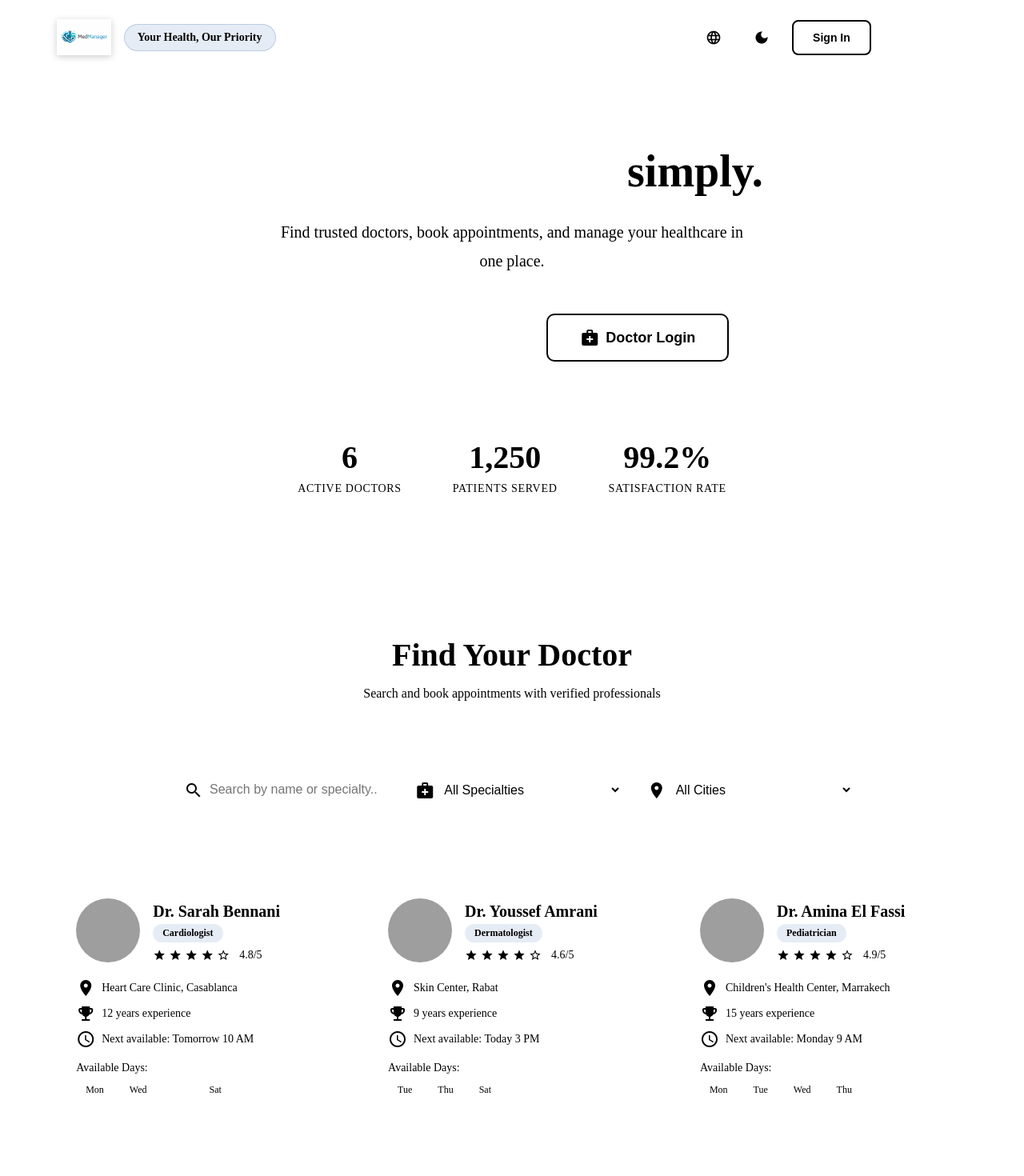
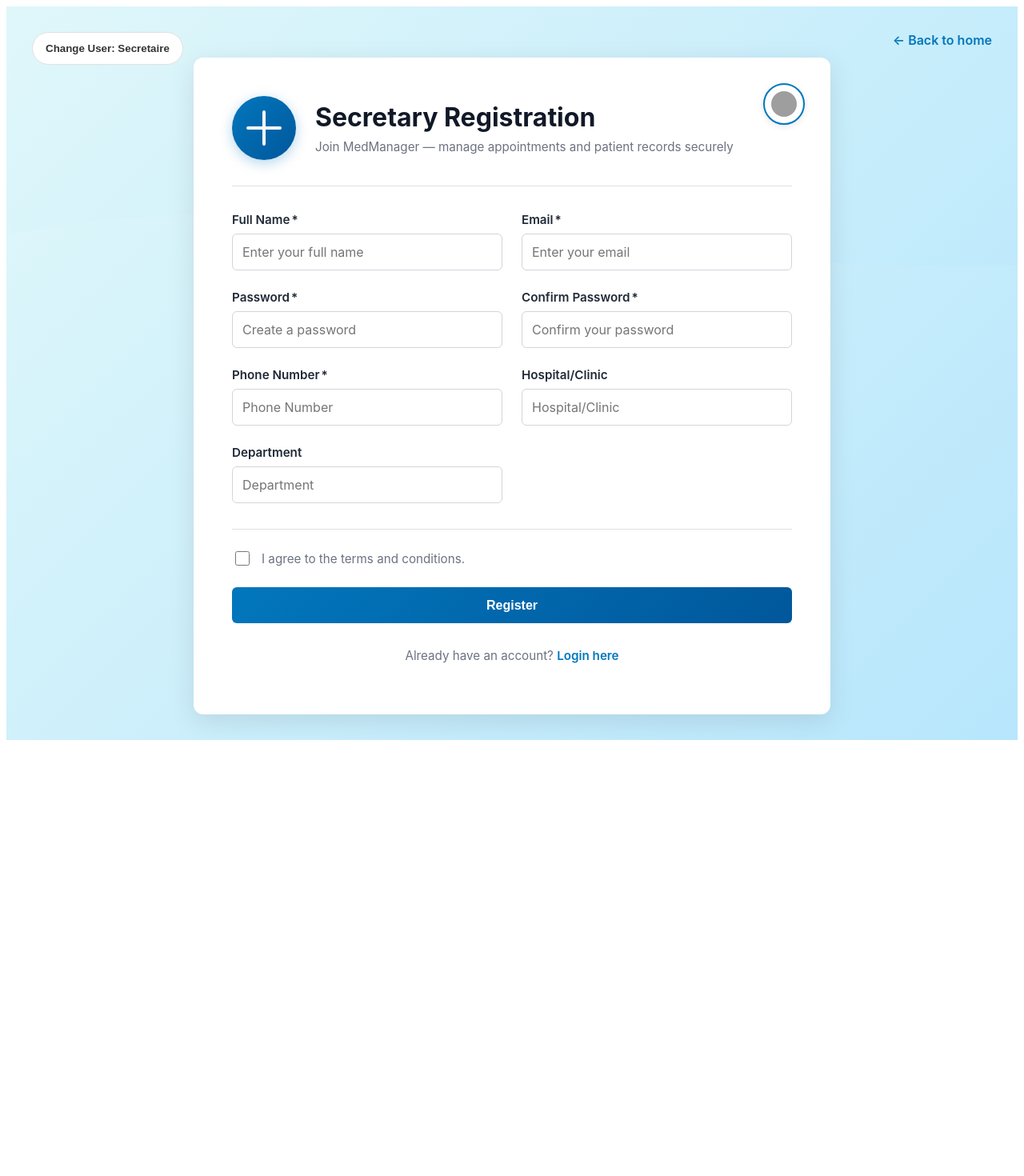
Before and after one commit to W3b-crawl3r/med-manager, an Angular app in the folder Angular/: page /secretary-inscription in a window 1280 px wide. Shown: the top 1470 px of the page at 80% size. After the commit the page ends 933 px from the top, so only its background shows below. Built offline with nearby package versions, Linux system fonts and the light colour scheme; grey boxes are pictures that could not be loaded.

Commit message:
minor tweakes in the home layout + sign in change user button

```diff
--- a/Angular/src/app/Secretary/secretary-inscription/secretary-inscription.component.html
+++ b/Angular/src/app/Secretary/secretary-inscription/secretary-inscription.component.html
@@ -4,6 +4,7 @@
     <button class="user-toggle" (click)="userMenuOpen = !userMenuOpen">{{ 'Change User:' }} {{ currentUser }}</button>
     <div class="user-menu" *ngIf="userMenuOpen">
       <div class="user-item" (click)="selectUser('Doctor')">Doctor</div>
+      <div class="user-item" (click)="selectUser('Patient')">Patient</div>
       <div class="user-item" (click)="selectUser('Secretaire')">Secretaire</div>
     </div>
   </div>
--- a/Angular/src/app/Secretary/secretary-inscription/secretary-inscription.component.ts
+++ b/Angular/src/app/Secretary/secretary-inscription/secretary-inscription.component.ts
@@ -105,6 +105,15 @@ export class SecretaryInscriptionComponent {
   selectUser(user: string) {
     this.currentUser = user;
     this.userMenuOpen = false;
+
+    // Redirect depending on user type
+    if (user === 'Doctor') {
+      this.router.navigate(['/doctor-inscription']);
+    } else if (user === 'Patient') {
+      this.router.navigate(['/patient-inscription']);
+    } else if (user === 'Secretaire') {
+      this.router.navigate(['/secretary-inscription']); // current page
+    }
   }
 
   goBack() {
--- a/Angular/src/app/app.css
+++ b/Angular/src/app/app.css
@@ -412,8 +412,9 @@ body {
 .gradient-text {
   background: linear-gradient(135deg, var(--primary-color), var(--primary-accent));
   -webkit-background-clip: text;
-  -webkit-text-fill-color: transparent;
+  /*-webkit-text-fill-color: transparent;*/
   background-clip: text;
+  color: black;
 }
 
 .hero-subtitle {
--- a/Angular/src/app/app.html
+++ b/Angular/src/app/app.html
@@ -1,5 +1,5 @@
 <!-- ================= HEADER ================= -->
-<header class="app-header" *ngIf="!isDoctorRoute()">
+<header class="app-header" *ngIf="!isAuthRoute()">
   <div class="header-left">
     <img src="assets/medMan-white.png" alt="MedManager Logo" class="logo" />
     <div class="tagline">Your Health, Our Priority</div>
@@ -34,15 +34,15 @@
 </header>
 
 <!-- ================= HERO ================= -->
-<main class="hero" *ngIf="!isDoctorRoute()">
+<main class="hero" *ngIf="!isAuthRoute()">
   <h1 class="hero-title">
-    <span class="gradient-text">Manage healthcare</span>
+    <span class="gradient-text">Manage healthcare , </span>
     <span class="highlight-text">simply.</span>
   </h1>
   <p class="hero-subtitle">Find trusted doctors, book appointments, and manage your healthcare in one place.</p>
 
   <div class="hero-buttons">
-    <button class="btn-primary" (click)="navigate('/login/patient')">
+    <button class="btn-outline" (click)="navigate('/login/patient')">
       <span class="material-icons">event</span> Book an Appointment
     </button>
     <button class="btn-outline" (click)="navigate('/login/doctor')">
@@ -68,7 +68,7 @@
 </main>
 
 <!-- ================= FIND DOCTOR ================= -->
-<section class="doctors-section" id="doctors" *ngIf="!isDoctorRoute()">
+<section class="doctors-section" id="doctors" *ngIf="!isAuthRoute()">
   <div class="section-header">
     <h2>Find Your Doctor</h2>
     <p class="subtitle">Search and book appointments with verified professionals</p>
@@ -160,7 +160,7 @@
 </section>
 
 <!-- ================= HOW IT WORKS ================= -->
-<section class="how-it-works" id="how-it-works" *ngIf="!isDoctorRoute()">
+<section class="how-it-works" id="how-it-works" *ngIf="!isAuthRoute()">
   <div class="section-header">
     <h2>How It Works</h2>
     <p>Simple steps to better healthcare</p>
@@ -180,7 +180,7 @@
 </section>
 
 <!-- ================= USER ACCESS ================= -->
-<section class="user-access" id="access" *ngIf="!isDoctorRoute()">
+<section class="user-access" id="access" *ngIf="!isAuthRoute()">
   <div class="section-header">
     <h2>Access Your Space</h2>
     <p>Role-based portals for everyone</p>
@@ -207,7 +207,7 @@
 </section>
 
 <!-- ================= SECURITY ================= -->
-<section class="security" *ngIf="!isDoctorRoute()">
+<section class="security" *ngIf="!isAuthRoute()">
   <div class="section-header">
     <h2>Security & Trust</h2>
     <p>Your health data is protected with enterprise-grade security</p>
@@ -224,7 +224,7 @@
 </section>
 
 <!-- ================= CTA ================= -->
-<section class="cta" *ngIf="!isDoctorRoute()">
+<section class="cta" *ngIf="!isAuthRoute()">
   <div class="cta-content">
     <h2>Ready to Get Started?</h2>
     <p>Join thousands of patients and professionals</p>
@@ -256,7 +256,7 @@
 </section>
 
 <!-- ================= FOOTER ================= -->
-<footer class="footer" *ngIf="!isDoctorRoute()">
+<footer class="footer" *ngIf="!isAuthRoute()">
   <div class="footer-grid">
     <div class="footer-brand">
       <div class="footer-logo">
@@ -333,7 +333,7 @@
 </footer>
 
 <!-- Live Chat Widget -->
-<div class="live-chat" *ngIf="!isDoctorRoute()">
+<div class="live-chat" *ngIf="!isAuthRoute()">
   <button class="chat-toggle" (click)="toggleChat()">
     <span class="material-icons">chat</span>
     <span class="chat-notification" *ngIf="hasUnreadMessages()">●</span>
--- a/Angular/src/app/app.ts
+++ b/Angular/src/app/app.ts
@@ -163,6 +163,17 @@ export class App implements OnInit {
     return url.startsWith('/secretary-inscription') ||
            url.startsWith('/secretary-login') ||
            url === '/secretary-dashboard';
+  }
+
+  isPatientRoute(): boolean {
+    const url = this.router.url;
+    return url.startsWith('/patient-inscription') ||
+           url.startsWith('/patient-login') ||
+           url === '/patient-dashboard';
+  }
+
+  isAuthRoute(): boolean {
+    return this.isDoctorRoute() || this.isSecretaryRoute() || this.isPatientRoute();
   }
 
   // ===== Click Outside =====
```
Also changed, not shown: 1 other file (tests, documents, lock files or other folders).
